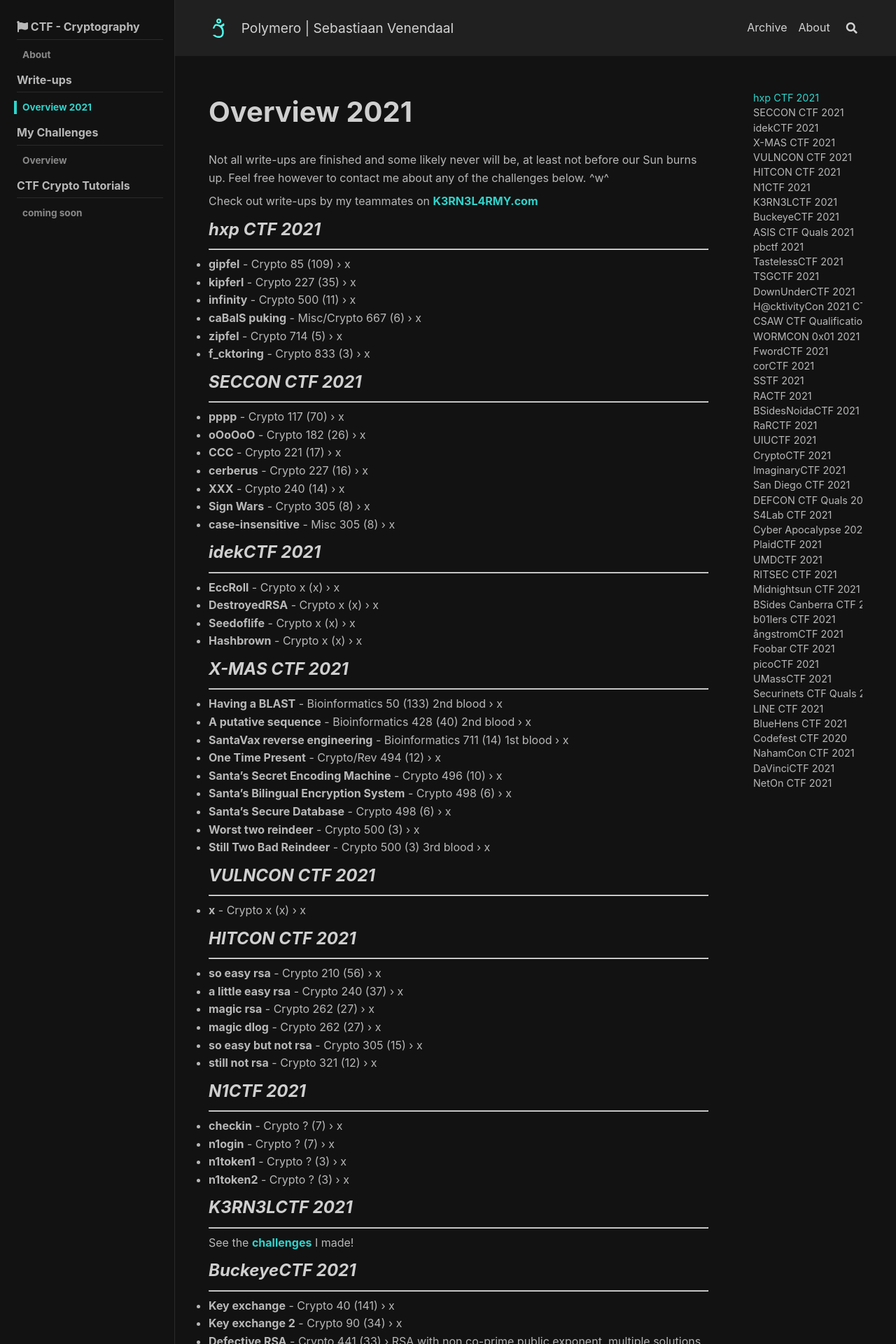
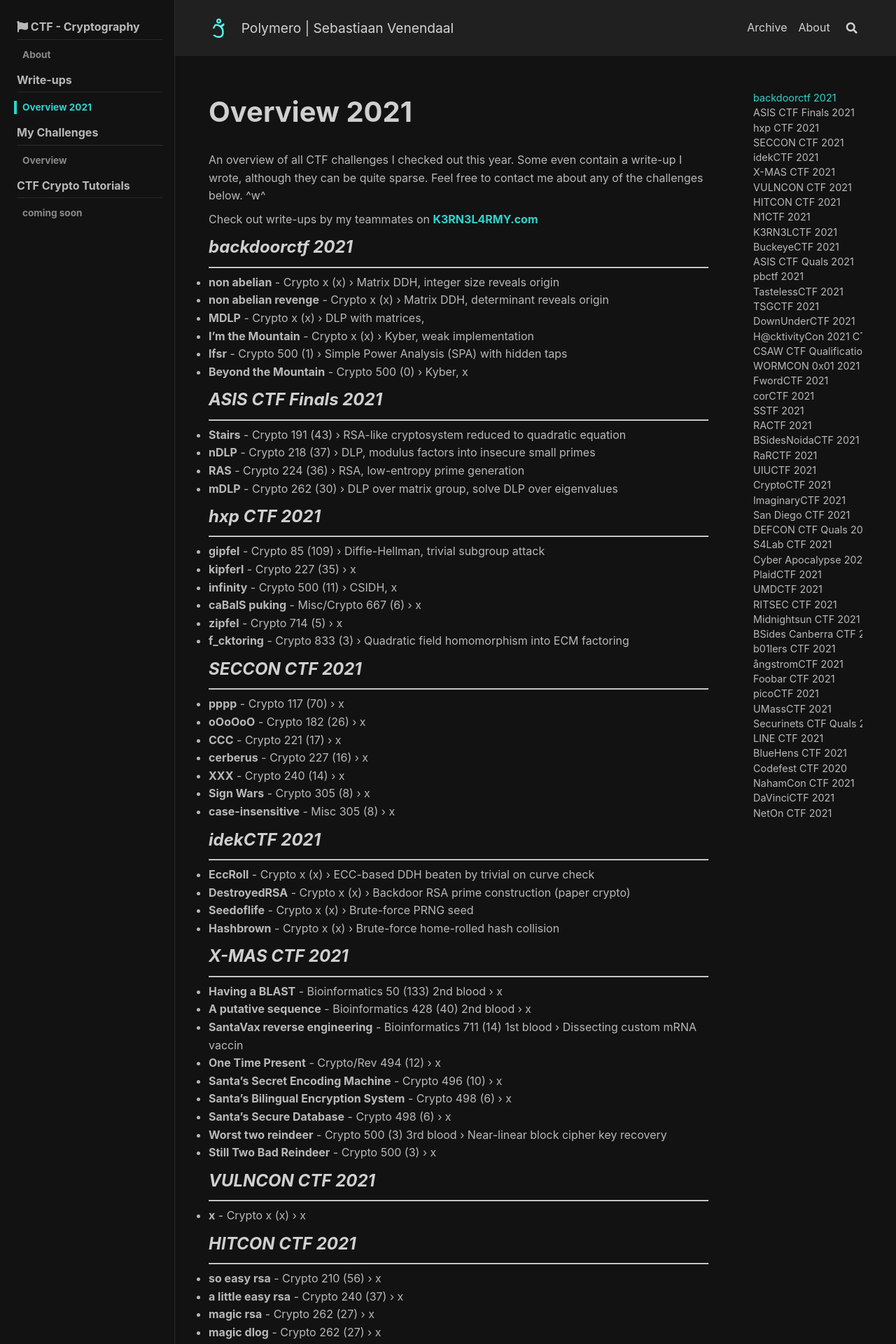
Before and after one commit to Polymero/polymero.github.io, a Jekyll site: the page built from ctf/overview-2021.md, in a window 1280 px wide. Shown: the top 1920 px of the page at 70% size. Built offline with Jekyll 4.4.1, drawn with Linux system fonts in a browser that asks for light colours; nearby versions of some CDN libraries; some of the changed text lies outside the part shown.

Commit message:
20211226

```diff
--- a/ctf/overview-2021.md
+++ b/ctf/overview-2021.md
@@ -7,25 +7,51 @@
 title: Overview 2021
 ---
 
-Not all write-ups are finished and some likely never will be, at least not before our Sun burns up. Feel free however to contact me about any of the challenges below. ^w^
+An overview of all CTF challenges I checked out this year. Some even contain a write-up I wrote, although they can be quite sparse. Feel free to contact me about any of the challenges below. ^w^
 
 Check out write-ups by my teammates on [K3RN3L4RMY.com](http://k3rn3l4rmy.com/writeups)
 <br>
 
+### *backdoorctf 2021*
+-----
+- **non abelian** - Crypto x (x)
+    &#8250; Matrix DDH, integer size reveals origin
+- **non abelian revenge** - Crypto x (x)
+    &#8250; Matrix DDH, determinant reveals origin
+- **MDLP** - Crypto x (x)
+    &#8250; DLP with matrices,
+- **I'm the Mountain** - Crypto x (x)
+    &#8250; Kyber, weak implementation
+- **lfsr** - Crypto 500 (1)
+    &#8250; Simple Power Analysis (SPA) with hidden taps
+- **Beyond the Mountain** - Crypto 500 (0)
+    &#8250; Kyber, x
+
+### *ASIS CTF Finals 2021*
+-----
+- **Stairs** - Crypto 191 (43)
+    &#8250; RSA-like cryptosystem reduced to quadratic equation
+- **nDLP** - Crypto 218 (37)
+    &#8250; DLP, modulus factors into insecure small primes
+- **RAS** - Crypto 224 (36)
+    &#8250; RSA, low-entropy prime generation
+- **mDLP** - Crypto 262 (30)
+    &#8250; DLP over matrix group, solve DLP over eigenvalues
+
 ### *hxp CTF 2021*
 -----
 - **gipfel** - Crypto 85 (109)
-    &#8250; x
+    &#8250; Diffie-Hellman, trivial subgroup attack
 - **kipferl** - Crypto 227 (35)
     &#8250; x
 - **infinity** - Crypto 500 (11)
-    &#8250; x
+    &#8250; CSIDH, x
 - **caBalS puking** - Misc/Crypto 667 (6)
     &#8250; x
 - **zipfel** - Crypto 714 (5)
     &#8250; x
 - **f_cktoring** - Crypto 833 (3)
-    &#8250; x
+    &#8250; Quadratic field homomorphism into ECM factoring
 
 ### *SECCON CTF 2021*
 -----
@@ -47,13 +73,13 @@
 ### *idekCTF 2021*
 -----
 - **EccRoll** - Crypto x (x)
-    &#8250; x
+    &#8250; ECC-based DDH beaten by trivial on curve check
 - **DestroyedRSA** - Crypto x (x)
-    &#8250; x
+    &#8250; Backdoor RSA prime construction (paper crypto)
 - **Seedoflife** - Crypto x (x)
-    &#8250; x
+    &#8250; Brute-force PRNG seed
 - **Hashbrown** - Crypto x (x)
-    &#8250; x
+    &#8250; Brute-force home-rolled hash collision
 
 ### *X-MAS CTF 2021*
 -----
@@ -62,7 +88,7 @@
 - **A putative sequence** - Bioinformatics 428 (40) 2nd blood
     &#8250; x
 - **SantaVax reverse engineering** - Bioinformatics 711 (14) 1st blood
-    &#8250; x
+    &#8250; Dissecting custom mRNA vaccin
 - **One Time Present** - Crypto/Rev 494 (12)
     &#8250; x
 - **Santa's Secret Encoding Machine** - Crypto 496 (10)
@@ -71,9 +97,9 @@
     &#8250; x
 - **Santa's Secure Database** - Crypto 498 (6)
     &#8250; x
-- **Worst two reindeer** - Crypto 500 (3)
-    &#8250; x
-- **Still Two Bad Reindeer** - Crypto 500 (3) 3rd blood
+- **Worst two reindeer** - Crypto 500 (3) 3rd blood
+    &#8250; Near-linear block cipher key recovery
+- **Still Two Bad Reindeer** - Crypto 500 (3)
     &#8250; x
 
 ### *VULNCON CTF 2021*
@@ -109,7 +135,43 @@
 
 ### *K3RN3LCTF 2021*
 -----
-See the [challenges](./my-challs.html) I made!
+The [challenges](./my-challs.html) I wrote:
+- [Twizzty Buzzinezz](https://www.sebven.com/ctf/2021/11/14/K3RN3LCTF2021-Twizzty-Buzzinezz.html) - Crypto 100 (116)
+    &#8250; XOR with predictable key stream
+- [1-800-758-6237](https://www.sebven.com/ctf/2021/11/14/K3RN3LCTF2021-1-800-758-6237.html) - Crypto 437 (28)
+    &#8250; XOR cribbing
+- [Non-Square Freedom 1](https://www.sebven.com/ctf/2021/11/14/K3RN3LCTF2021-Non-Square-Freedom.html) - Crypto 465 (21)
+    &#8250; Multi-prime RSA with small message
+- [Non-Square Freedom 2](https://www.sebven.com/ctf/2021/11/14/K3RN3LCTF2021-Non-Square-Freedom.html) - Crypto 490 (11)
+    &#8250; Weak multi-prime RSA
+- [Poly-Proof](https://www.sebven.com/ctf/2021/11/16/K3RN3LCTF2021-Poly-Proof.html) - Crypto 490 (11)
+    &#8250; Bad polynomial commitment scheme
+- [Poly Expo go BRRRRR](https://www.sebven.com/ctf/2021/11/16/K3RN3LCTF2021-Poly-Expo-go-BRRRRR.html) - Crypto 494 (9)
+    &#8250; Polynomial-based RSA is easily factored
+- [Tick Tock](https://www.sebven.com/ctf/2021/12/23/K3RN3LCTF2021-Tick-Tock.html) - Crypto 496 (6)
+    &#8250; Clock group DLP solved in quadratic homomorphism
+- **3Dangerous Commute** - Misc 497 (5)
+    &#8250; Reverse mine sweeper into Dijkstra min-cost path
+- [lightningrod](https://www.sebven.com/ctf/2021/11/16/K3RN3LCTF2021-lightningrod.html) - Rev 499 (3)
+    &#8250; Brute-force base64 input through XOR field
+- [Cozzmic Dizzcovery](https://www.sebven.com/ctf/2021/11/14/K3RN3LCTF2021-Cozzmic-Dizzcovery.html) - Crypto 499 (3)
+    &#8250; XOR field state recovery
+- [HADIOR](https://www.sebven.com/ctf/2021/12/23/K3RN3LCTF2021-HADIOR.html) - Crypto 499 (3)
+    &#8250; Hamming distance oracle into signature forgery
+- [Objection!](https://www.sebven.com/ctf/2021/11/14/K3RN3LCTF2021-Objection.html) - Crypto 500 (2)
+    &#8250; Double signature spoofing through domain injection
+- [Beecryption](https://www.sebven.com/ctf/2021/11/16/K3RN3LCTF2021-Beecryption.html) - Crypto 500 (2)
+    &#8250; Affine cryptosystem solved with known plaintext-ciphertext
+- [Game of Secrets](https://www.sebven.com/ctf/2021/12/23/K3RN3LCTF2021-Game-of-Secrets.html) - Crypto 500 (2)
+    &#8250; 'Game of Life' inspired cryptosystem leaks round keys
+- [Ain't no Mountain High Enough](https://www.sebven.com/ctf/2021/11/14/K3RN3LCTF2021-Aint-no-Mountain-High_Enough.html) - Crypto 500 (1)
+    &#8250; Multi-key Hill Cipher solved with basic linear algebra
+- [Shrine of the Sweating Buddha](https://www.sebven.com/ctf/2021/12/23/K3RN3LCTF2021-Shrine-of-the-Sweating-Buddha.html) - Crypto 500 (0)
+    &#8250; Paillier with predictable blind pattern and recursive Paillier
+- **Mowhock** - Crypto 500 (0)
+    &#8250; Chaotic orbits based on logistic maps, weak IV injection
+- [Total Encryption](https://www.sebven.com/ctf/2021/12/23/K3RN3LCTF2021-Total-Encryption.html) - Crypto 500 (0)
+    &#8250; Multi-layered RSA beaten by Franklin-Reiter and Coppersmith attacks
 
 ### *BuckeyeCTF 2021*
 -----
```
Also changed, not shown: ctf/my-challs.md (+2 -0 lines).
